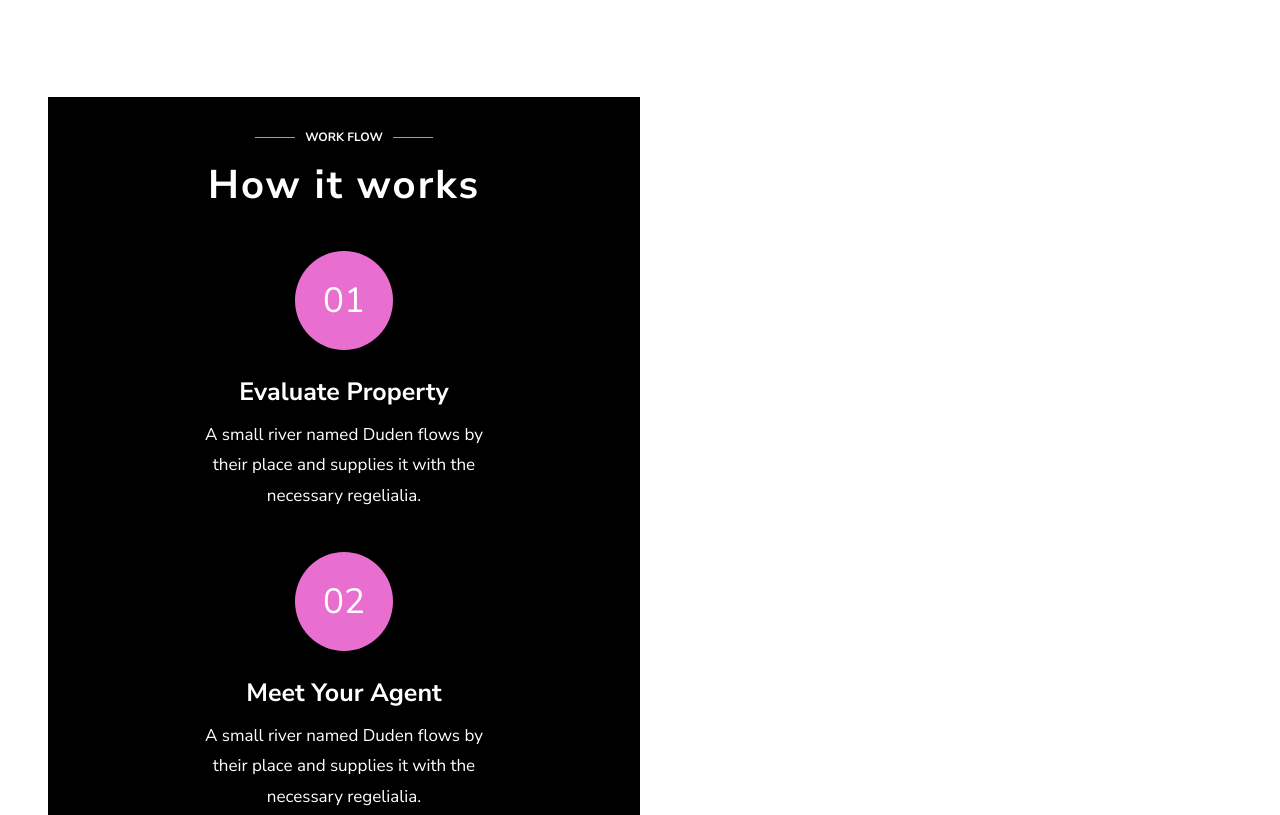
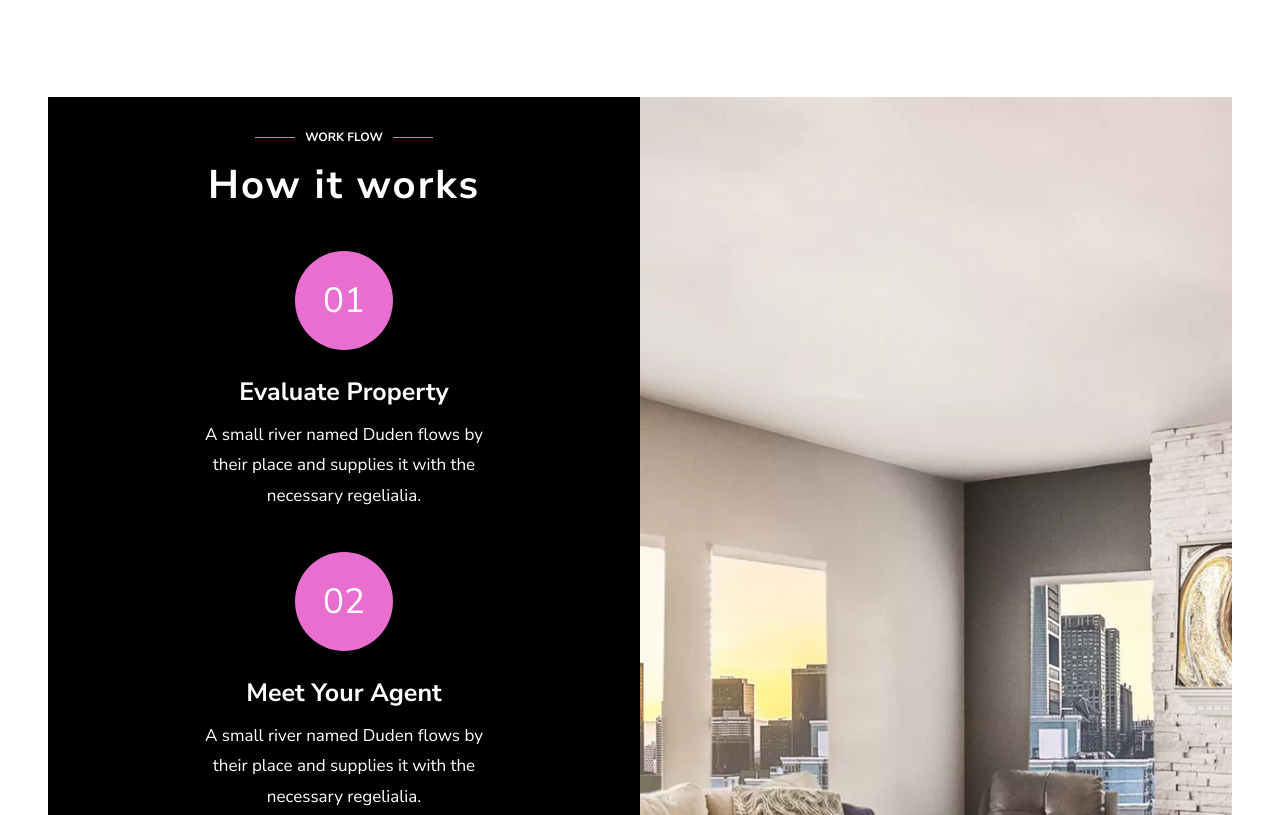
Before and after one commit to PingMystic/RealEstate, a plain HTML site: page index.html in a window 1280 px wide. Shown: the part 2361-3176 px from the top of the page. Drawn offline with Linux system fonts and the light colour scheme; the site is published under a folder, as on GitHub Pages, so addresses that start at the root find nothing.

Commit message:
RealEstate Website

```diff
--- a/index.css
+++ b/index.css
@@ -460,7 +460,7 @@ body {
 /* End Products */
 /* Srart Work Flow */
 .work-flow-cont .work-flow {
-  background-image: url(/images/bg_2.jpg);
+  background-image: url(images/bg_2.jpg);
   background-size: cover;
   background-repeat: no-repeat;
   background-position: center center;
```
